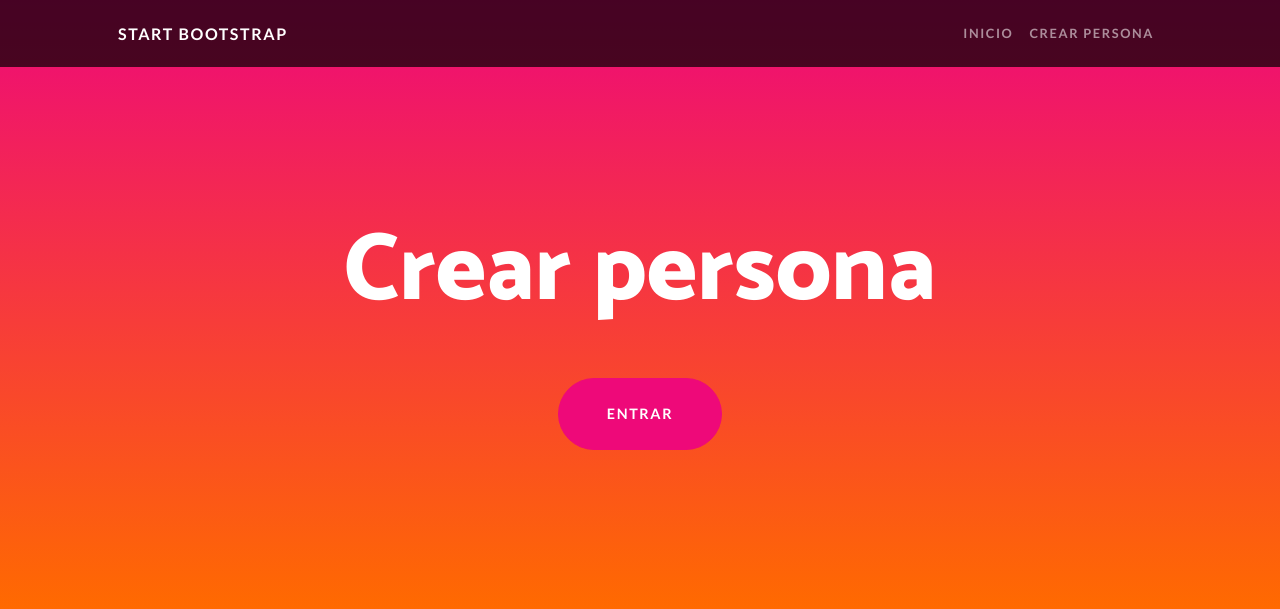
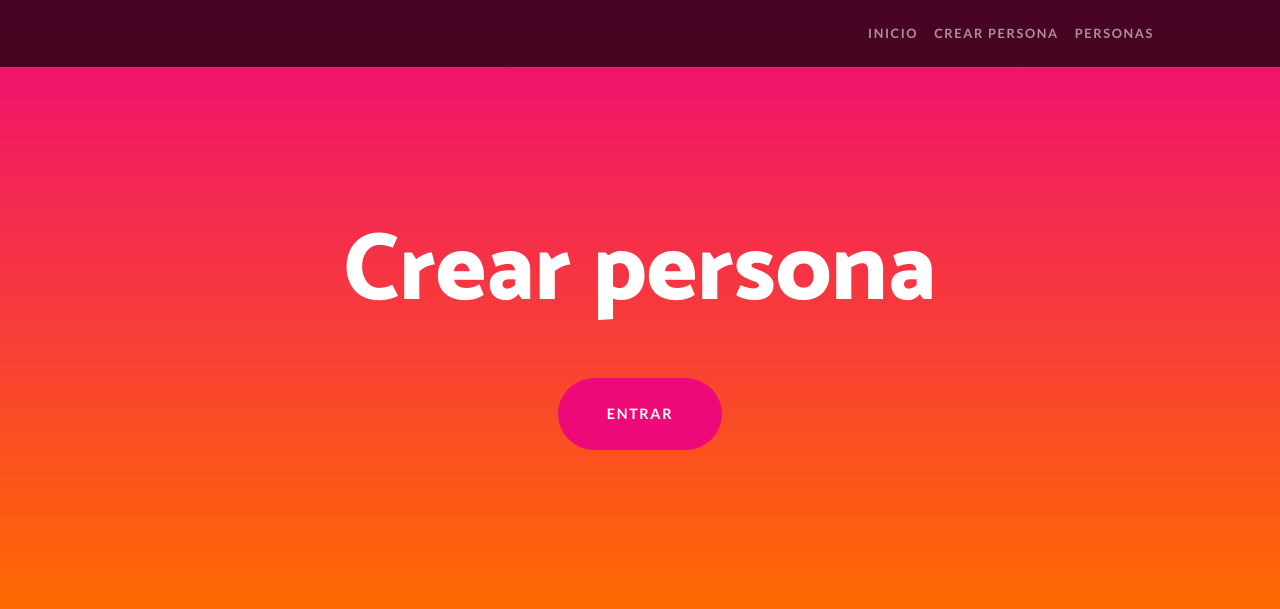
Before and after one commit to dayb137/BlasDayana_TerceraPreEntrega, a Django app: template inicio/templates/inicio/crear.html in a window 1280 px wide. Shown: the top 609 px of the page. Run offline with Django 5.2, Linux system fonts and the light colour scheme; the template is opened without the code that fills it: values that come from a table or form of the project are taken from there, others are empty; parts of the project's set-up code (start-up, migrations or seed data) failed here and were passed over; some libraries are stand-ins or nearby versions.

Commit message:
detalles

```diff
--- a/inicio/form.py
+++ b/inicio/form.py
@@ -5,4 +5,4 @@ class CrearPersonaFormulario(forms.Form):
     apellido = forms.CharField(max_length=30)
 
 class BuscarPersonas(forms.Form):
-    nombre = forms.CharField(max_length=20, required=False)
+    nombre = forms.CharField(max_length=30, required=False)
--- a/inicio/models.py
+++ b/inicio/models.py
@@ -5,5 +5,6 @@ class Persona(models.Model):
     apellido = models.CharField(max_length=30)
 
 
-
+    def __str__(self):
+     return f'Soy  {self.nombre} {self.apellido}'
 # Create your models here.
--- a/inicio/templates/inicio/crear.html
+++ b/inicio/templates/inicio/crear.html
@@ -18,5 +18,5 @@ Crear persona
     <input type="submit" value="Enviar">
 
 </form>
-{% comment %} Se creo la persona {{persona.nombre}} {{persona.apellido}} {% endcomment %}
+
 {% endblock main %}
--- a/inicio/templates/inicio/personas.html
+++ b/inicio/templates/inicio/personas.html
@@ -1,4 +1,4 @@
-{% extends "base.html" %}
+{% extends "index.html" %}
 
 {% block title_head %}
 Personas
@@ -13,6 +13,7 @@ Listado de personas
 <a href={% url "crear_persona" %}>Crear persona</a>
 
 <form action={% url "personas" %} method="get">
+
     {{formulario}}
 
     <input type="submit" value="Buscar">
--- a/inicio/views.py
+++ b/inicio/views.py
@@ -19,6 +19,5 @@ def crear_persona(request):
 
     return render(request,'inicio/crear.html', {'formulario':formulario})
 
-def ver_personas(request, id):
-    personas = Persona.objects.get(id=id)
-    return render(request, 'inicio/ver_auto.html', {'personas': Persona})
+def personas(request):
+    return render(request, 'inicio/personas.html')
--- a/templates/index.html
+++ b/templates/index.html
@@ -26,12 +26,13 @@
         <!-- Navigation-->
         <nav class="navbar navbar-expand-lg navbar-dark navbar-custom fixed-top">
             <div class="container px-5">
-                <a class="navbar-brand" href="#page-top">Start Bootstrap</a>
                 <button class="navbar-toggler" type="button" data-bs-toggle="collapse" data-bs-target="#navbarResponsive" aria-controls="navbarResponsive" aria-expanded="false" aria-label="Toggle navigation"><span class="navbar-toggler-icon"></span></button>
                 <div class="collapse navbar-collapse" id="navbarResponsive">
                     <ul class="navbar-nav ms-auto">
                         <li class="nav-item"><a class="nav-link" href={% url "inicio" %}>Inicio</a></li>
                         <li class="nav-item"><a class="nav-link" href={% url "crear_persona" %}>Crear Persona</a></li>
+                        <li class="nav-item"><a class="nav-link" href={% url "personas" %}>Personas</a></li>
+
                     </ul>
                 </div>
             </div>
```
Also changed, not shown: README.md.
